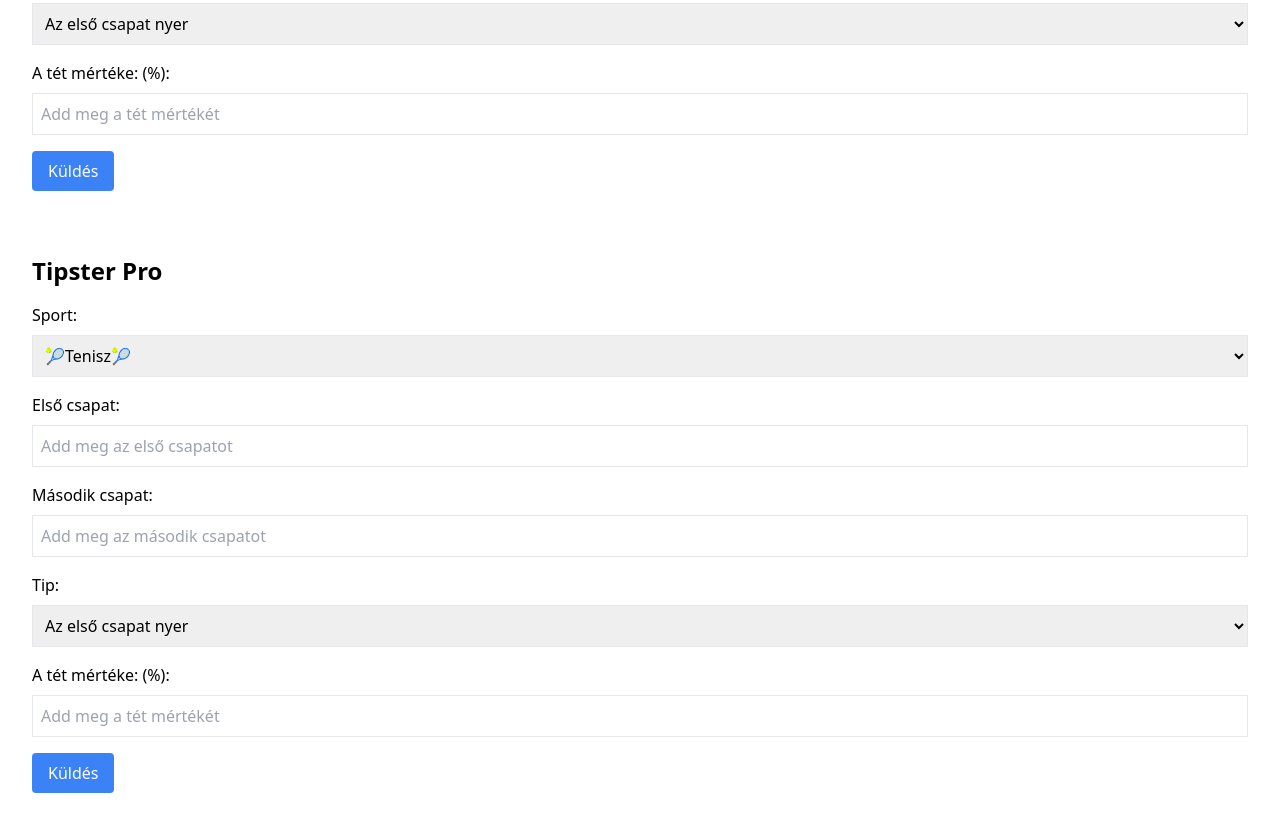
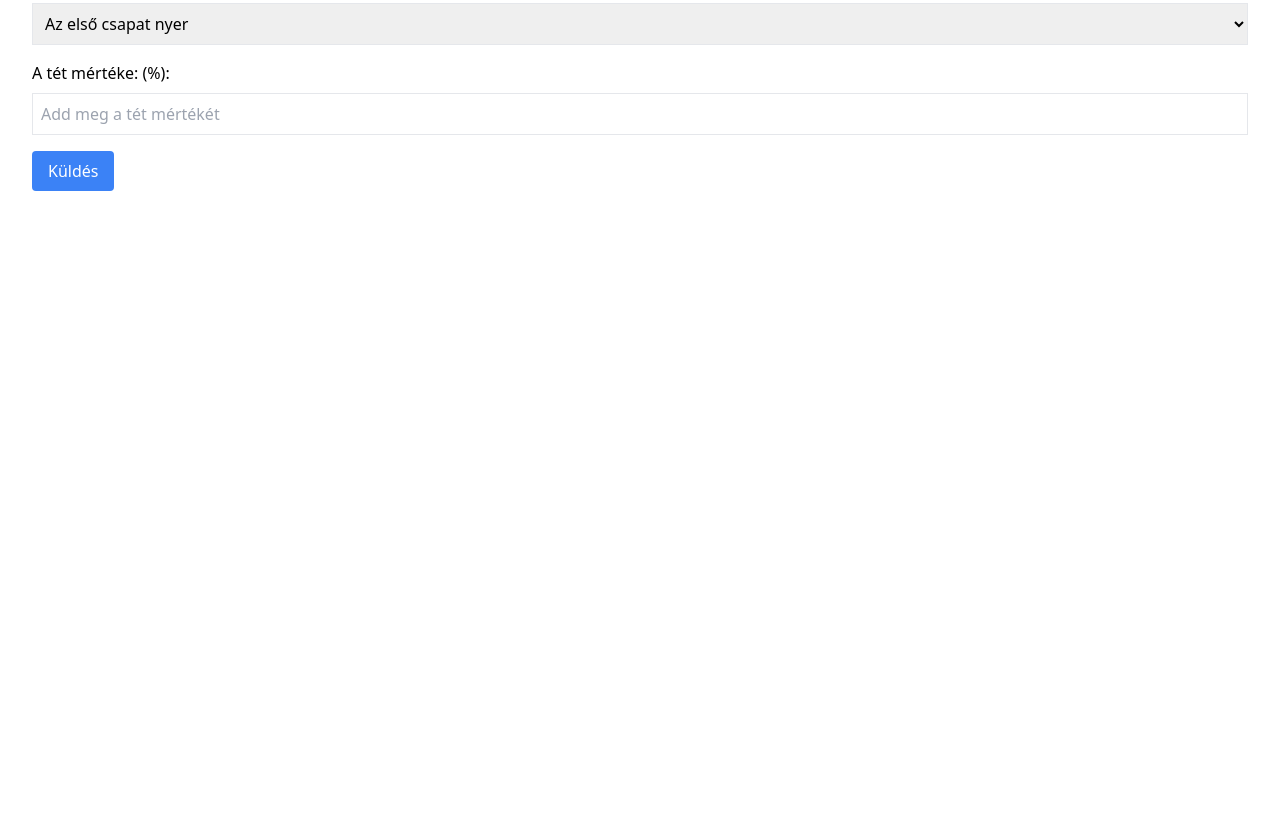
Before and after one commit to Kenez8/TipsterPro-cyclic, a website: page public/index.html in a window 1280 px wide. Shown: the part 379-1204 px from the top of the page. After the commit the page ends 800 px from the top, so only its background shows below. Drawn offline with nearby package versions, Linux system fonts and the light colour scheme.

Commit message:
Update index.html

```diff
--- a/public/index.html
+++ b/public/index.html
@@ -102,53 +102,3 @@
     <script src="app.js"></script>
 </body>
 </html>
-
-<!DOCTYPE html>
-<html lang="en">
-<head>
-    <meta charset="UTF-8">
-    <meta name="viewport" content="width=device-width, initial-scale=1.0">
-    <title>Tipster Pro</title>
-    <link href="https://cdn.jsdelivr.net/npm/tailwindcss@2.2.19/dist/tailwind.min.css" rel="stylesheet">
-</head>
-<body>
-    <div class="container mx-auto p-8">
-        <h1 class="text-2xl font-bold mb-4">Tipster Pro</h1>
-        <form id="predictionForm">
-            <label for="sport" class="block mb-2">Sport:</label>
-            <select id="sport" class="block w-full p-2 mb-4 border">
-                <option value="🎾Tenisz🎾">🎾Tenisz🎾</option>
-                <option value="⚽️Labdarugás⚽️">⚽️Labdarugás⚽️</option>
-                <option value="🏒Jégkorong🏒">🏒Jégkorong🏒</option>
-                <option value="🏈Amerikai Futball🏈">🏈Amerikai Futball🏈</option>
-                <option value="🏀Kosárlabda🏀">🏀Kosárlabda🏀</option>
-                <!-- Add more sports as needed -->
-            </select>
-
-            <label for="team1" class="block mb-2">Első csapat:</label>
-            <input type="text" id="team1" class="block w-full p-2 mb-4 border" placeholder="Add meg az első csapatot">
-
-            <label for="team2" class="block mb-2">Második csapat:</label>
-            <input type="text" id="team2" class="block w-full p-2 mb-4 border" placeholder="Add meg az második csapatot">
-
-            <label for="tip" class="block mb-2">Tip:</label>
-            <select id="tip" class="block w-full p-2 mb-4 border">
-                <option value="Az első csapat nyer">Az első csapat nyer</option>
-                <option value="A második csapat nyer">A második csapat nyer</option>
-                <option value="Döntetlen">Döntetlen</option>
-                <option value="Az első csapat nyer vagy döntetlen">Az első csapat nyer vagy döntetlen</option>
-                <option value="Az második csapat nyer vagy döntetlen">Az második csapat nyer vagy döntetlen</option>
-                <option value="X1">X1</option>
-                <!-- Add more tips as needed -->
-            </select>
-
-            <label for="A tét mértéke:" class="block mb-2">A tét mértéke: (%):</label>
-            <input type="number" id="bet" class="block w-full p-2 mb-4 border" placeholder="Add meg a tét mértékét">
-
-            <button type="submit" class="px-4 py-2 bg-blue-500 text-white rounded">Küldés</button>
-        </form>
-    </div>
-
-    <script src="app.js"></script>
-</body>
-</html>
```
